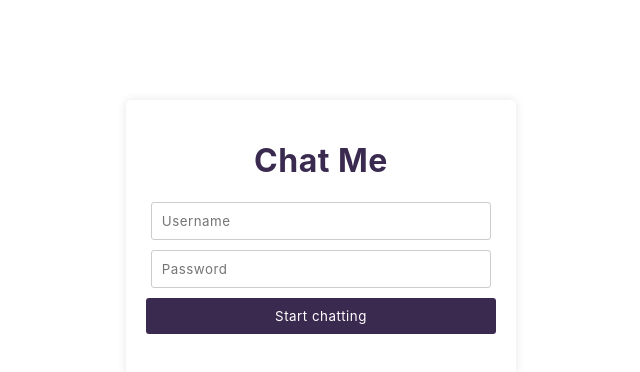
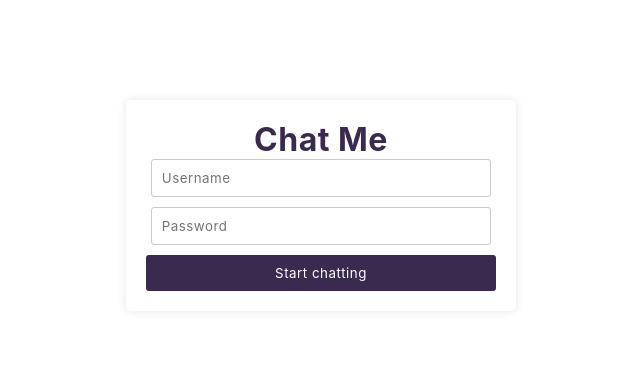
Before and after one commit to mp-code123/chatMe, a React (Vite) app: page / in a window 1280 px wide. Shown: the top 372 px of the page, without its empty margins (319-959 px from the left). Built offline with nearby package versions, Linux system fonts and the light colour scheme.

Commit message:
form fixed

```diff
--- a/src/App.css
+++ b/src/App.css
@@ -1,5 +1,7 @@
 /* chat styles */
 * {
+    margin:0;
+    padding:0;
     font-family: Avenir, -apple-system, BlinkMacSystemFont, Segoe UI, Roboto,
       Helvetica Neue, Arial, Noto Sans, sans-serif, Apple Color Emoji,
       Segoe UI Emoji, Segoe UI Symbol, Noto Color Emoji;
@@ -156,8 +158,8 @@
   .message-form-container {
     position: absolute;
     bottom: 0px;
-    /* width: calc(100% - 36px); */
-    width:100%;
+    width: calc(100% - 36px);
+    /* width:100%; */
     padding: 18px;
     background-color: rgb(240, 240, 240);
   }
```
